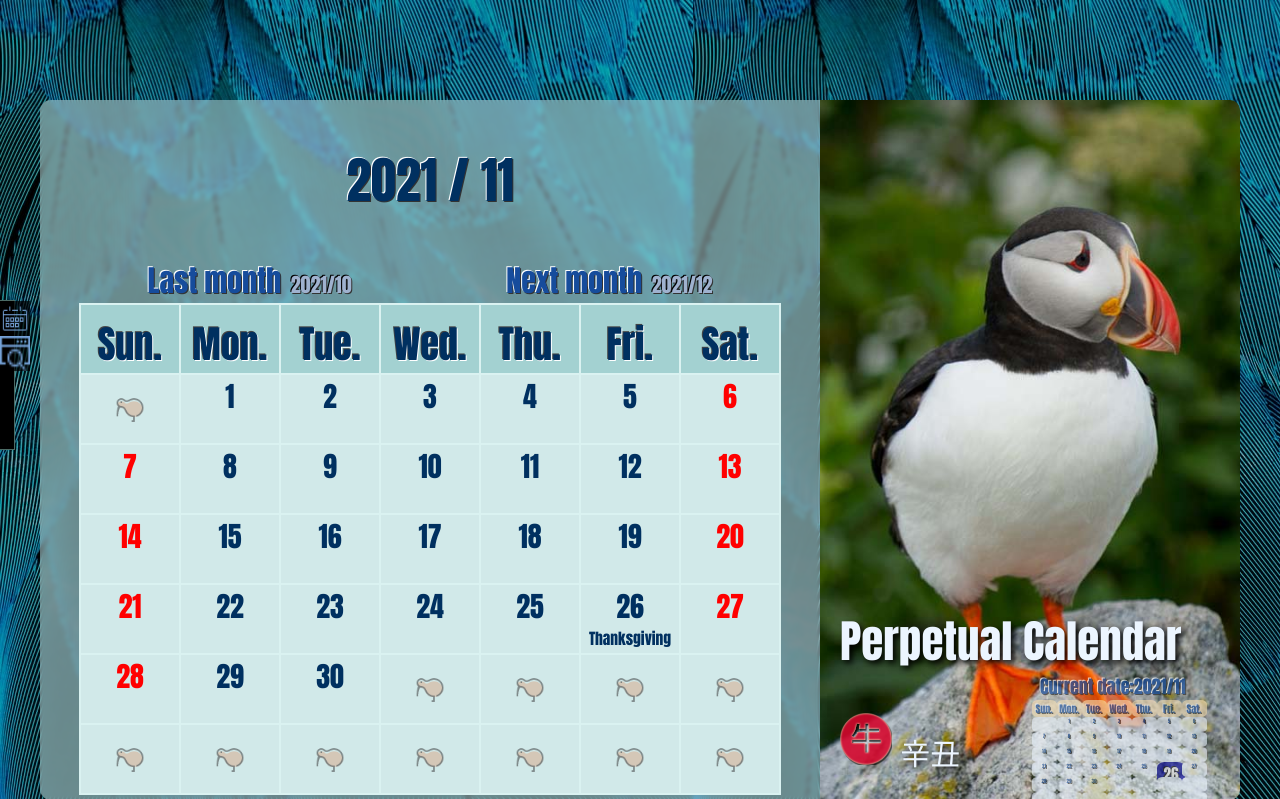
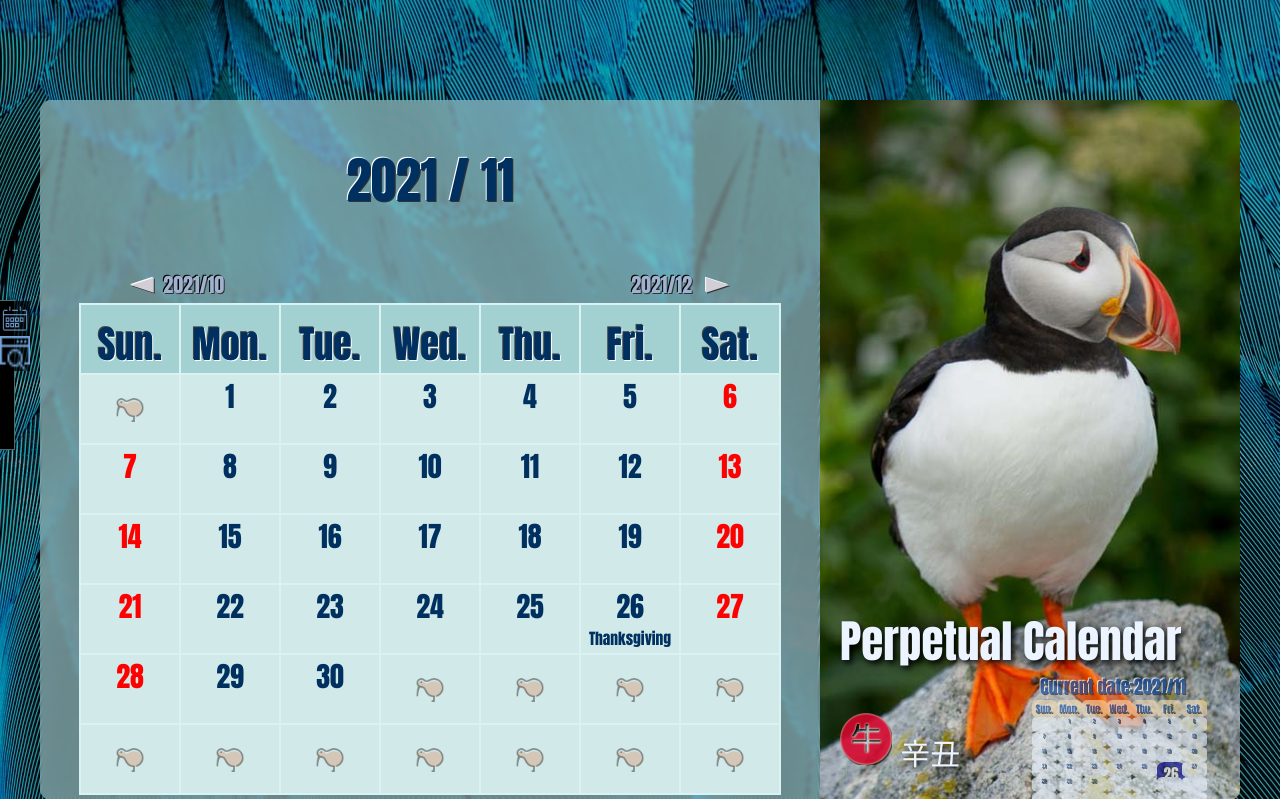
Before and after one commit to mooncactusmoon/calendarByPHP, a PHP site: page /index.php in a window 1280 px wide; the page is wider, and only the part inside the window is pictured. Shown: the top 799 px of that part. Run offline with PHP 8.4, Linux system fonts and the light colour scheme.

Commit message:
修改畫面上的小細節

```diff
--- a/index.php
+++ b/index.php
@@ -1,5 +1,5 @@
 <html>
-<title>萬年曆作業</title>
+<title>萬年曆</title>
 <style>
     /*請在這裹撰寫你的CSS*/
 
@@ -315,9 +315,8 @@
         <section class="section">
             <div class="div-title">
                 <h1><?= $year; ?>&nbsp;/&nbsp;<?= $month; ?></h1>
-                <a href="index.php?year=<?= $lastyear; ?>&month=<?= $lastmonth; ?>">Last month<span class="title-day">&nbsp;&nbsp;<?= $lastyear . '/' . $lastmonth; ?></span></a>
-                &nbsp;&nbsp;&nbsp;&nbsp;&nbsp;&nbsp;&nbsp;&nbsp;&nbsp;&nbsp;&nbsp;&nbsp;&nbsp;&nbsp;&nbsp;&nbsp;&nbsp;&nbsp;&nbsp;&nbsp;
-                <a href="index.php?year=<?= $nextyear; ?>&month=<?= $nextmonth; ?>">Next month<span class="title-day">&nbsp;&nbsp;<?= $nextyear . '/' . $nextmonth; ?></span></a>
+                <a href="index.php?year=<?= $lastyear; ?>&month=<?= $lastmonth; ?>" style="margin-right:200px;color:#d2ced6;">&#9668;<span class="title-day">&nbsp;&nbsp;<?= $lastyear . '/' . $lastmonth; ?></span></a>
+                <a href="index.php?year=<?= $nextyear; ?>&month=<?= $nextmonth; ?>" style="margin-left:200px;color:#d2ced6;"><span class="title-day"><?= $nextyear . '/' . $nextmonth; ?></span>&nbsp;&nbsp;&#9658;</a>
             </div>
             <?php
             $bird=rand(1,17);
```
